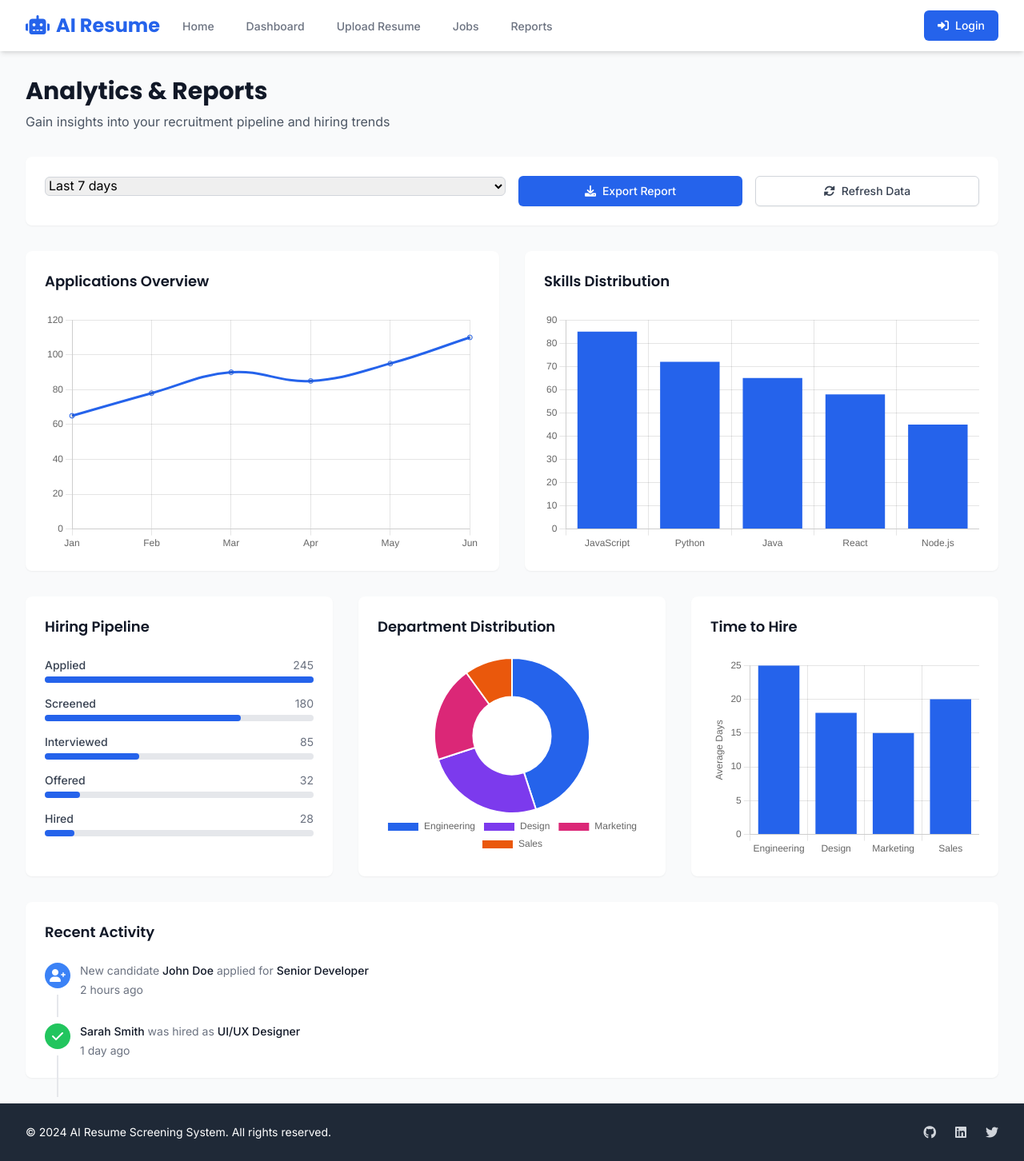
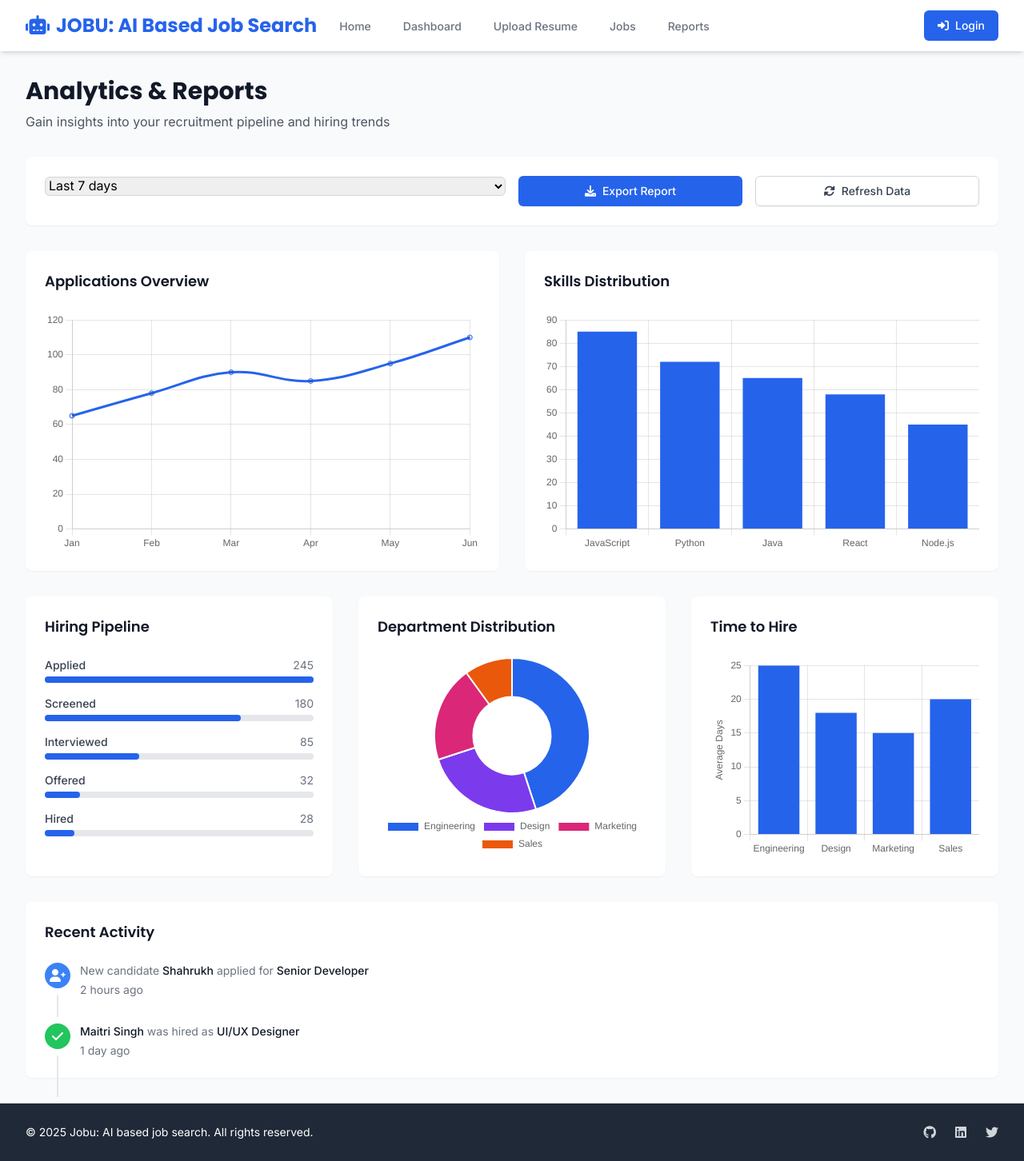
Before and after one commit to YadavHarshhh/gggg, a Flask app: page /report in a window 1280 px wide. Shown: the whole page at 80% size. Run offline with Flask 3, Linux system fonts and the light colour scheme; parts of the project's set-up code (start-up, migrations or seed data) failed here and were passed over; some libraries are stand-ins or nearby versions.

Commit message:
sec commit

```diff
--- a/templates/base.html
+++ b/templates/base.html
@@ -3,7 +3,7 @@
 <head>
     <meta charset="UTF-8">
     <meta name="viewport" content="width=device-width, initial-scale=1.0">
-    <title>AI Resume Screening System</title>
+    <title>JOBU: AI Based Job Search</title>
 
     <!-- Favicon -->
     <link rel="icon" type="image/svg+xml" href="{{ url_for('static', filename='favicon.svg') }}">
@@ -37,7 +37,7 @@
                     <!-- Logo -->
                     <div class="flex-shrink-0 flex items-center">
                         <a href="/" class="font-heading font-bold text-2xl text-blue-600">
-                            <i class="fas fa-robot mr-2"></i>AI Resume
+                            <i class="fas fa-robot mr-2"></i>JOBU: AI Based Job Search
                         </a>
                     </div>
 
@@ -99,7 +99,7 @@
         <div class="max-w-7xl mx-auto py-6 px-4 sm:px-6 lg:px-8">
             <div class="flex justify-between items-center">
                 <div class="text-sm">
-                    © 2024 AI Resume Screening System. All rights reserved.
+                    © 2025 Jobu: AI based job search. All rights reserved.
                 </div>
                 <div class="flex space-x-6">
                     <a href="#" class="text-gray-300 hover:text-white">
--- a/templates/dashboard.html
+++ b/templates/dashboard.html
@@ -114,8 +114,8 @@
                                             <i class="fas fa-user"></i>
                                         </div>
                                         <div class="ml-4">
-                                            <div class="text-sm font-medium text-gray-900">John Smith</div>
-                                            <div class="text-sm text-gray-500">john@example.com</div>
+                                            <div class="text-sm font-medium text-gray-900">Maitri Singh</div>
+                                            <div class="text-sm text-gray-500">maitrisingh@gmail.com</div>
                                         </div>
                                     </div>
                                 </td>
--- a/templates/index.html
+++ b/templates/index.html
@@ -9,7 +9,7 @@
                 AI-Powered Resume Screening
             </h1>
             <p class="text-xl sm:text-2xl text-blue-100 mb-8">
-                Transform your hiring process with intelligent resume analysis and matching
+                Transform your hiring and job finding process with intelligent resume analysis and matching
             </p>
             <div class="flex justify-center space-x-4">
                 <a href="/upload" class="bg-white text-blue-600 hover:bg-blue-50 px-8 py-3 rounded-lg font-semibold shadow-lg hover-scale">
@@ -103,7 +103,7 @@
 <!-- CTA Section -->
 <section class="py-16 bg-blue-600 text-white">
     <div class="max-w-7xl mx-auto px-4 sm:px-6 lg:px-8 text-center">
-        <h2 class="text-3xl font-heading font-bold mb-6">Ready to Transform Your Hiring Process?</h2>
+        <h2 class="text-3xl font-heading font-bold mb-6">Ready to Transform Your Job finding and Hiring Process?</h2>
         <p class="text-xl text-blue-100 mb-8">Start screening resumes intelligently today</p>
         <a href="/login" class="bg-white text-blue-600 hover:bg-blue-50 px-8 py-3 rounded-lg font-semibold shadow-lg inline-block hover-scale">
             <i class="fas fa-rocket mr-2"></i>Get Started
--- a/templates/report.html
+++ b/templates/report.html
@@ -144,7 +144,7 @@
                             </div>
                             <div class="flex-1 min-w-0">
                                 <div class="text-sm text-gray-500">
-                                    New candidate <span class="font-medium text-gray-900">John Doe</span> applied for
+                                    New candidate <span class="font-medium text-gray-900">Shahrukh</span> applied for
                                     <span class="font-medium text-gray-900">Senior Developer</span>
                                 </div>
                                 <div class="mt-1 text-sm text-gray-500">
@@ -165,7 +165,7 @@
                             </div>
                             <div class="flex-1 min-w-0">
                                 <div class="text-sm text-gray-500">
-                                    <span class="font-medium text-gray-900">Sarah Smith</span> was hired as
+                                    <span class="font-medium text-gray-900">Maitri Singh</span> was hired as
                                     <span class="font-medium text-gray-900">UI/UX Designer</span>
                                 </div>
                                 <div class="mt-1 text-sm text-gray-500">
```
Also changed, not shown: README.md.
